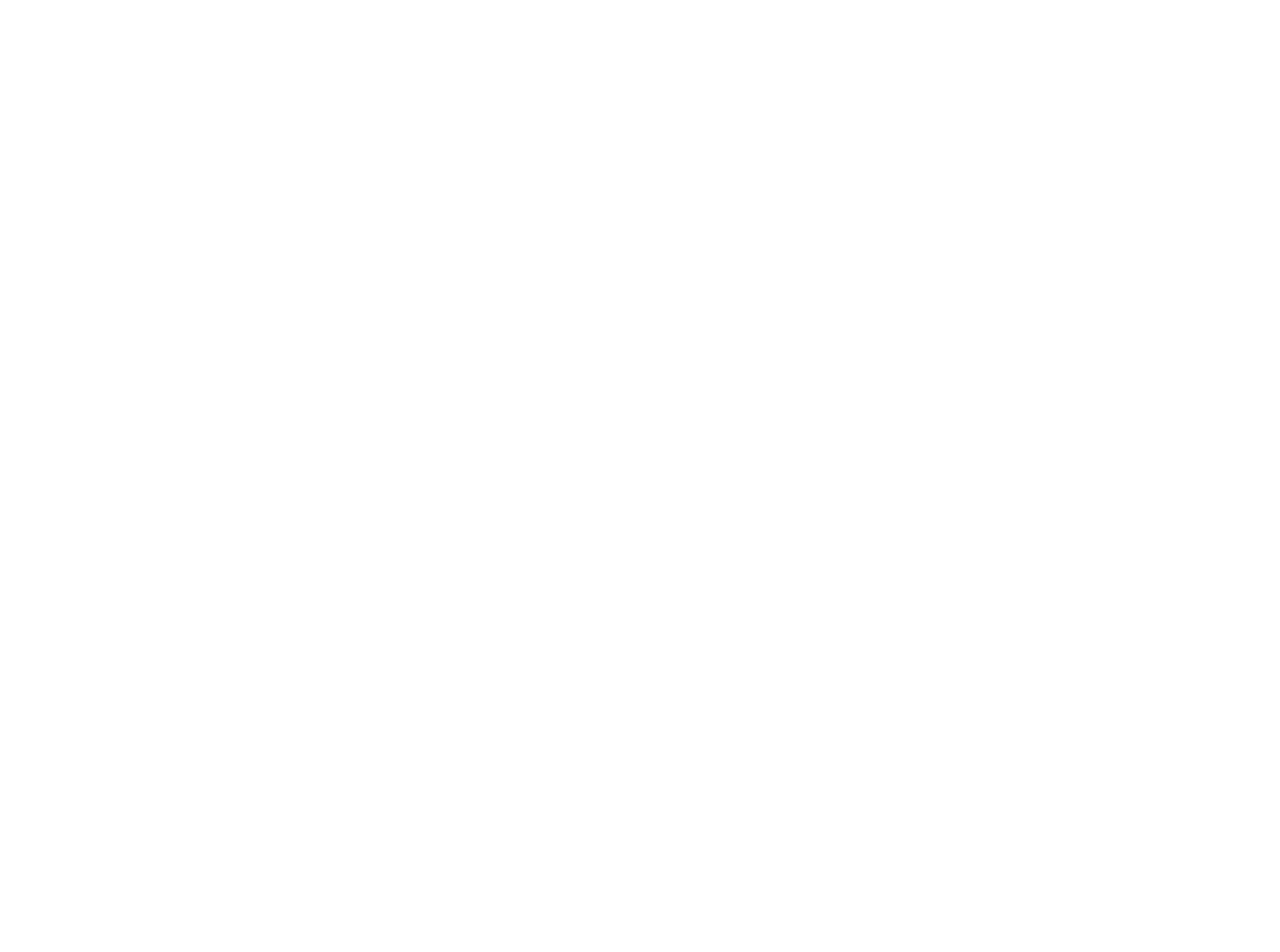
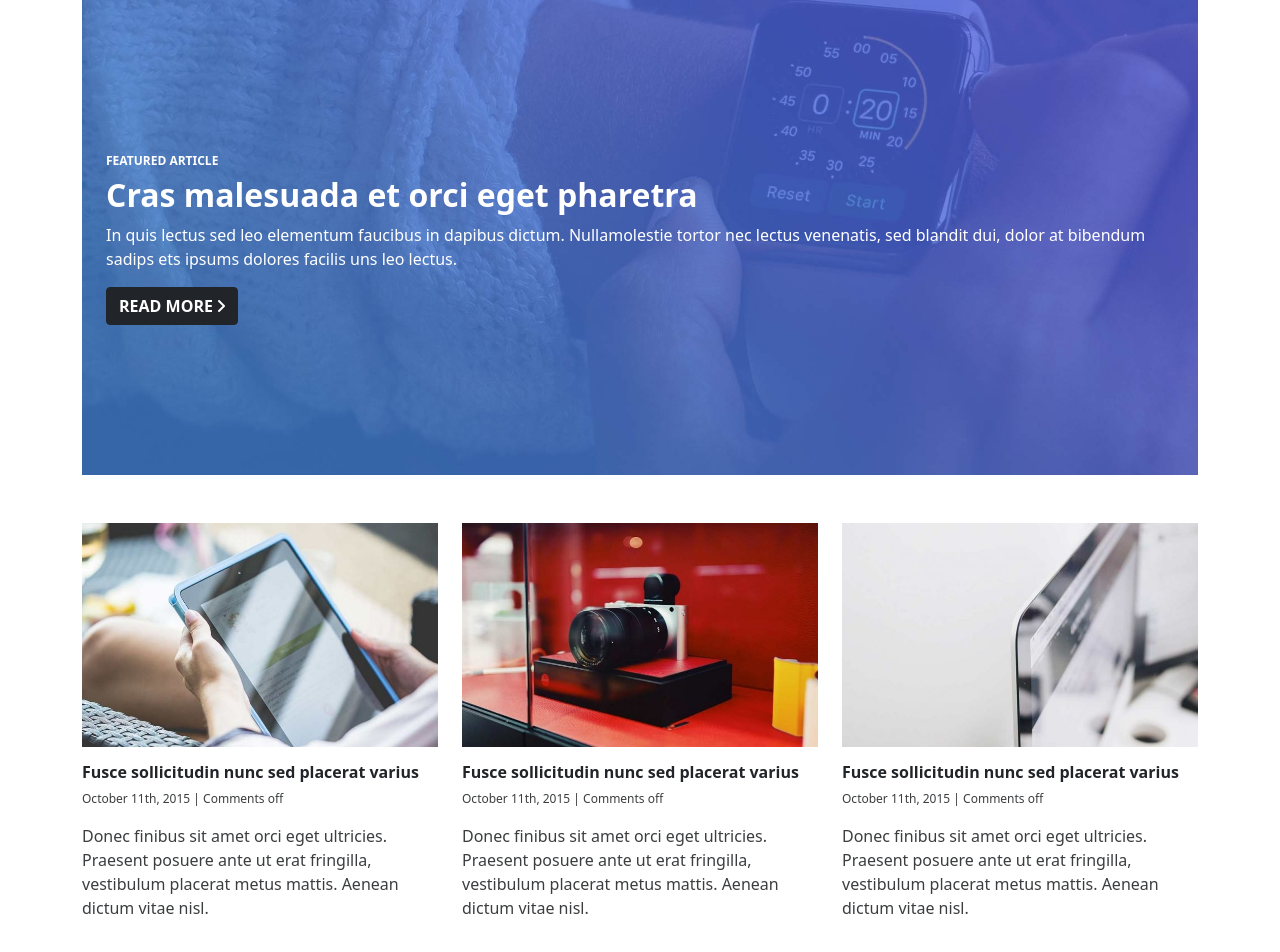
Before and after one commit to Penna92/proj-html-vuejs, a Vue app: page / in a window 1280 px wide. Shown: the part 1734-2686 px from the top of the page. Before the commit the page ends 1693 px from the top, so only its background shows below. Built offline with nearby package versions, Linux system fonts and the light colour scheme.

Commit message:
Aggiunta section featured article e seconda row con 3 foto.

```diff
--- a/src/assets/styles/general.scss
+++ b/src/assets/styles/general.scss
@@ -18,5 +18,5 @@
 
 body {
   background-color: $white;
-  font-family: $main-font;
+  // font-family: $main-font;
 }
--- a/src/assets/styles/variables.scss
+++ b/src/assets/styles/variables.scss
@@ -27,4 +27,4 @@
 $downy-lightvibrant: #6fc2d2;
 
 // TYPOGRAPHY
-$main-font: "Arial", sans-serif;
+// $main-font: sans-serif;
--- a/src/components/AppMain.vue
+++ b/src/components/AppMain.vue
@@ -41,6 +41,7 @@
       <h6>PHASELLUS EGET METUS</h6>
       <h2>All the latest news</h2>
       <div class="orange-line"></div>
+      <!-- ROW WITH 3 PHOTOS -->
       <div class="row my-5">
         <div class="col-12 col-md-6 col-lg-4 mb-3">
           <img
@@ -50,7 +51,7 @@
           />
           <h5 class="mt-3">Morbi vitae dui euismod volputate sollicitudin</h5>
           <p class="article-date">
-            October 11th,2015 |
+            October 11th, 2015 |
             <span style="color: black; font-weight: bold">2 Comments</span>
           </p>
           <p>
@@ -66,7 +67,7 @@
             alt="Smartphone-2"
           />
           <h5 class="mt-3">Morbi vitae dui euismod volputate sollicitudin</h5>
-          <p class="article-date">October 11th,2015 | Comments off</p>
+          <p class="article-date">October 11th, 2015 | Comments off</p>
           <p>
             Donec finibus sit amet orci eget ultricies. Praesent posuere ante ut
             erat fringilla, vestibulum placerat metus mattis. Aenean dictum
@@ -77,10 +78,10 @@
           <img
             class="img-fluid"
             src="../assets/img/post_feat_img_23-700x441.jpg"
-            alt="Smartwatch-3"
+            alt="Smartwatch-1"
           />
           <h5 class="mt-3">Morbi vitae dui euismod volputate sollicitudin</h5>
-          <p class="article-date">October 11th,2015 | Comments off</p>
+          <p class="article-date">October 11th, 2015 | Comments off</p>
           <p>
             Donec finibus sit amet orci eget ultricies. Praesent posuere ante ut
             erat fringilla, vestibulum placerat metus mattis. Aenean dictum
@@ -88,6 +89,71 @@
           </p>
         </div>
       </div>
+      <!-- /ROW WITH 3 PHOTOS -->
+
+      <!-- FEATURED ARTICLE -->
+      <div id="featured-article" class="container-fluid text-white">
+        <div class="container">
+          <h6>FEATURED ARTICLE</h6>
+          <h2>Cras malesuada et orci eget pharetra</h2>
+          <p>
+            In quis lectus sed leo elementum faucibus in dapibus dictum.
+            Nullamolestie tortor nec lectus venenatis, sed blandit dui, dolor at
+            bibendum sadips ets ipsums dolores facilis uns leo lectus.
+          </p>
+          <button type="button" class="btn btn-dark">
+            READ MORE <i class="fa-solid fa-angle-right"></i>
+          </button>
+        </div>
+      </div>
+      <!-- /FEATURED ARTICLE -->
+
+      <!-- ROW WITH 3 PHOTOS -->
+      <div class="row my-5">
+        <div class="col-12 col-md-6 col-lg-4 mb-3">
+          <img
+            class="img-fluid"
+            src="../assets/img/post_feat_img_22-700x441.jpg"
+            alt="Tablet-1"
+          />
+          <h5 class="mt-3">Fusce sollicitudin nunc sed placerat varius</h5>
+          <p class="article-date">October 11th, 2015 | Comments off</p>
+          <p>
+            Donec finibus sit amet orci eget ultricies. Praesent posuere ante ut
+            erat fringilla, vestibulum placerat metus mattis. Aenean dictum
+            vitae nisl.
+          </p>
+        </div>
+        <div class="col-12 col-md-6 col-lg-4 mb-3">
+          <img
+            class="img-fluid"
+            src="../assets/img/post_feat_img_21-700x441.jpg"
+            alt="Camera-1"
+          />
+          <h5 class="mt-3">Fusce sollicitudin nunc sed placerat varius</h5>
+          <p class="article-date">October 11th, 2015 | Comments off</p>
+          <p>
+            Donec finibus sit amet orci eget ultricies. Praesent posuere ante ut
+            erat fringilla, vestibulum placerat metus mattis. Aenean dictum
+            vitae nisl.
+          </p>
+        </div>
+        <div class="col-12 col-md-6 col-lg-4 mb-3">
+          <img
+            class="img-fluid"
+            src="../assets/img/post_feat_img_20-700x441.jpg"
+            alt="Display-1"
+          />
+          <h5 class="mt-3">Fusce sollicitudin nunc sed placerat varius</h5>
+          <p class="article-date">October 11th, 2015 | Comments off</p>
+          <p>
+            Donec finibus sit amet orci eget ultricies. Praesent posuere ante ut
+            erat fringilla, vestibulum placerat metus mattis. Aenean dictum
+            vitae nisl.
+          </p>
+        </div>
+      </div>
+      <!-- /ROW WITH 3 PHOTOS -->
     </section>
     <!-- /LATEST NEWS SECTION -->
   </div>
@@ -99,7 +165,6 @@
 };
 </script>
 
-<!-- Add "scoped" attribute to limit CSS to this component only -->
 <style scoped lang="scss">
 @import "../assets/styles/variables.scss";
 .article-date {
@@ -127,4 +192,19 @@
 #jumbotron-sub-section {
   background-color: $silver-chalice;
 }
+#featured-article {
+  background: url("../assets/img/featured_article_1_bg.jpg") center center
+    no-repeat;
+  background-size: cover;
+  .container {
+    margin-top: 200px;
+    margin-bottom: 150px;
+    p {
+      color: $white;
+    }
+    button {
+      font-weight: bold;
+    }
+  }
+}
 </style>
```
